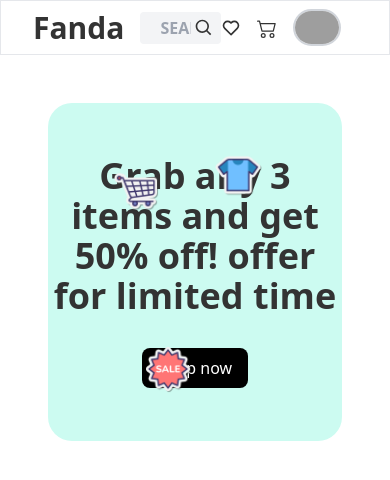
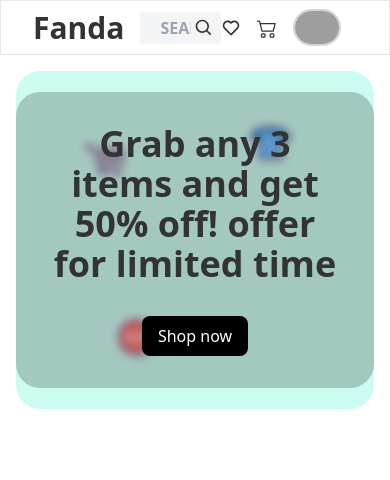
Before and after one commit to thetymtravellr/fanda-frontend, a React (Create React App) app: page / in a window 390 px wide. Shown: the top 480 px of the page. Built offline with nearby package versions, Linux system fonts and the light colour scheme; grey boxes are pictures that could not be loaded.

Commit message:
hero animation added

```diff
--- a/src/components/Icons.js
+++ b/src/components/Icons.js
@@ -1,10 +1,31 @@
+import { motion } from "framer-motion";
 import React from "react";
 
-const Icons = ({ icon, className }) => {
+const Icons = ({ icon, className, left, duration }) => {
+  console.log(duration);
   return (
-    <div style={{ position: "absolute" }} className={className}>
-      <img src={icon} alt="" />
-    </div>
+    <>
+      {left ? (
+        <motion.div
+          initial={{ x: -100, opacity: 0 }}
+          animate={{ x: 0, opacity: 1 }}
+          transition={{ duration }}
+          style={{ position: "absolute" }}
+          className={className}
+        >
+          <img src={icon} alt="" />
+        </motion.div>
+      ) : (
+        <motion.div
+          initial={{ x: 100}}
+          animate={{ x: 0 }}
+          style={{ position: "absolute" }}
+          className={className}
+        >
+          <img src={icon} alt="" />
+        </motion.div>
+      )}
+    </>
   );
 };
 
--- a/src/pages/HomePage/Hero.js
+++ b/src/pages/HomePage/Hero.js
@@ -6,14 +6,18 @@ import Icons from "../../components/Icons";
 
 const Hero = () => {
   return (
-    <section className="p-12">
+    <section className="p-4 md:p-12">
       <div className="content min-h-[40vh] w-full max-w-7xl mx-auto bg-teal-100 rounded-3xl relative grid place-content-center">
-        <Icons className="top-16 left-16 w-12" icon={cartIcon} />
-        <Icons className="top-12 right-20 w-12" icon={clothIcon} />
-        <Icons className="bottom-12 left-24 w-12" icon={saleIcon} />
-        <div className="w-full max-w-2xl mx-auto text-center">
-            <h1 className="text-4xl font-bold">Grab any 3 items and get 50% off! offer for limited time</h1>
-            <button className="mt-8 bg-black px-4 py-2 rounded-lg text-white">Shop now</button>
+        <Icons className="top-16 left-16 w-12" icon={cartIcon} left={true} duration={.5}/>
+        <Icons className="top-12 right-20 w-12" icon={clothIcon} duration={1}/>
+        <Icons className="bottom-12 left-24 w-12" icon={saleIcon} left={true} duration={.75}/>
+        <div className="w-full max-w-2xl mx-auto text-center z-10 lg:bg-black/0 bg-black/20 lg:backdrop-blur-none backdrop-blur-sm rounded-3xl p-8">
+          <h1 className="text-4xl font-bold">
+            Grab any 3 items and get 50% off! offer for limited time
+          </h1>
+          <button className="mt-8 bg-black px-4 py-2 rounded-lg text-white">
+            Shop now
+          </button>
         </div>
       </div>
     </section>
```
